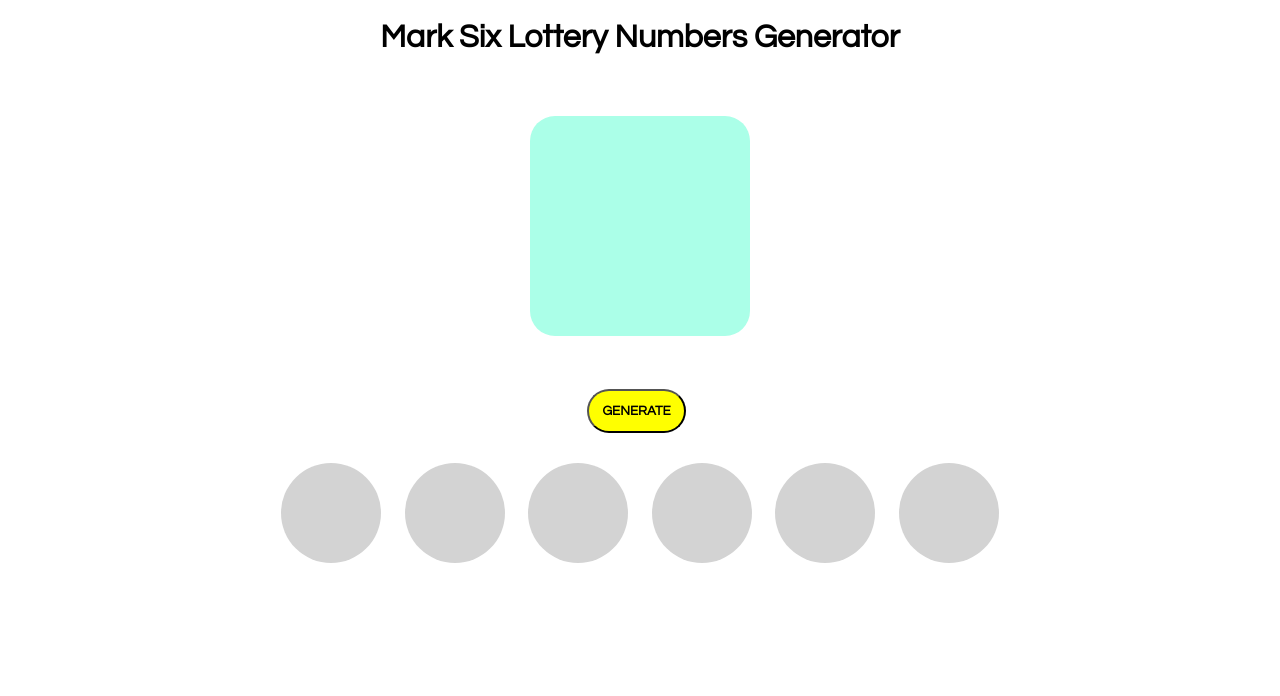
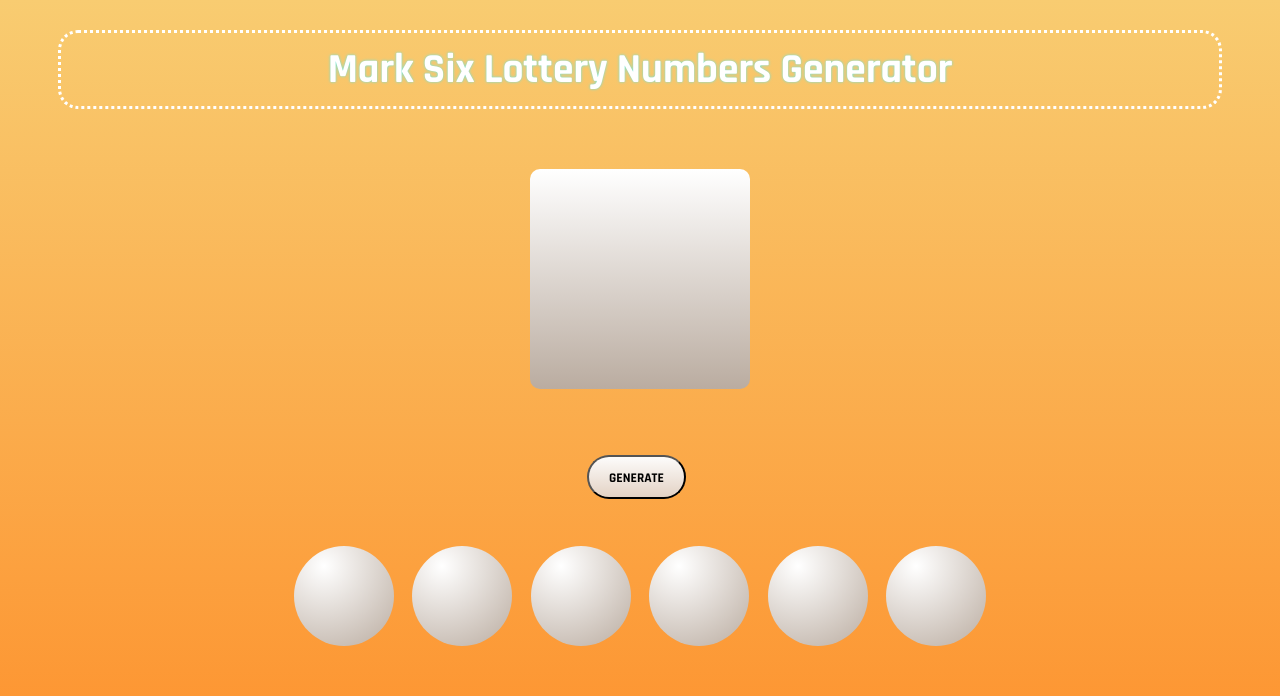
Before and after one commit to kendicey/mark-six-lottery-numbers-generator, a website: page index.html in a window 1280 px wide. Drawn offline with Linux system fonts and the light colour scheme.

Commit message:
revised style

```diff
--- a/index.html
+++ b/index.html
@@ -3,67 +3,106 @@
 	<head>
 		<meta charset="utf-8">
 		<style>
+
+/*			Fonts*/
+@import url("https://fonts.googleapis.com/css2?family=Rajdhani:wght@700&display=swap");
+
+#title{
+/*				Size & position*/
+	width: 90%;
+	margin: auto;
+	margin-top: 30px;
+	padding: 10px;
+
+/*				font*/
+	font-family: "Rajdhani", sans-serif;
+	font-size: 2.6rem;
+	color: #fff;
+	text-shadow: 0px 0px 3px #64e8e8;
+
+/*				border*/
+	border: 3px dotted #fff;
+	border-radius: 20px;
+}
+
 * {
 	text-align: center;
 	justify-content: center;
-				font-family: "Century Gothic", Arial, sans-serif;
+	font-family: "Rajdhani", sans-serif;
 }
 #display {
 	width: 200px;
 	height: 200px;
-				border-radius: 25px;
-				background-color: #abffe8ff;
+	background-image: linear-gradient(white, #baaca0);
 	display: inline-block;
-				margin-top: 40px;
-				margin-bottom: 50px;
+	margin-top: 60px;
+	margin-bottom: 60px;
 	padding: 10px;
 	line-height: 200px;
 	font-size: 3em;
 	font-weight: bolder;
+	color: white;
+	text-shadow: 1px 1px 10px grey;
+	border-radius: 10px;
 }
 @keyframes mymove {
 50% {transform: rotate(360deg);}
 }
 .numbers {
+	display: inline-block;
 	width: 100px;
 	height: 100px;
 	border-radius: 50%;
-				background-color: lightgrey;
-				display: inline-block;
-				margin: 30px 10px 0 10px;
+	background: black;
+	margin: 7.5px;
+	background: radial-gradient(circle at 30px 20px, white, #baaca0);
+	color: white;
+	text-shadow: 1px 1px 10px grey;
 }
 .numbers.active {
-				width: 100px;
-				height: 100px;
-				border-radius: 50%;
-				background-color: #abffe8ff;
-				display: inline-block;
 	line-height: 100px;
 	font-size: 2em;
+	box-shadow: 0 0 10px 3px #64e8e8;
+	position: relative;
 }
 #button {
-				background-color: yellow;
+	background-image: linear-gradient(#fdfcfb, #e3d2c4);
 	border-radius: 25px;
 	height: 30px;
-				padding: 1em 1em 2em 1em;
+	margin-bottom: 40px;
+	padding: 1em 1.5em 2em 1.5em;
+
+	font-family: "Rajdhani", sans-serif;
 	font-weight: bold;
 }
+#button:hover{
+	background-image: linear-gradient(#ff7082, #F7CB6D);
+	box-shadow: 0 0 10px 3px #99404c;
+}
 #button:active {
-				background-color: #abffe8ff;
+	background-image: linear-gradient(#e3d2c4, #fdfcfb);
 }
 #reset {
-				background-color: yellow;
+	background-image: linear-gradient(#bcc5ce, #939fae);
 	border-radius: 25px;
 	height: 30px;
 	padding: 1em 1em 2em 1em;
 	font-weight: bold;
 	display: none;
 }
+#reset:hover{
+	background-image: linear-gradient(#eee, #64e8e8);
+	box-shadow: 0 0 10px 3px #99404c;
+}
+body{
+	background-image: linear-gradient(#F8CC71, #FF8019);
+	background-size: 1000px 1000px;
+}
 </style>
 		<title></title>
 	</head>
 	<body>
-		<h1>Mark Six Lottery Numbers Generator</h1>
+		<h1 id="title">Mark Six Lottery Numbers Generator</h1>
 		<div id="display"></div>
 		<div id="btn"><input type="button" id="button" value="GENERATE">&nbsp;&nbsp;<input type="button" id="reset" value="START AGAIN"></div>
 		<div class="numbers"></div>
```
Lines whose indentation alone changed are shown as unchanged.
